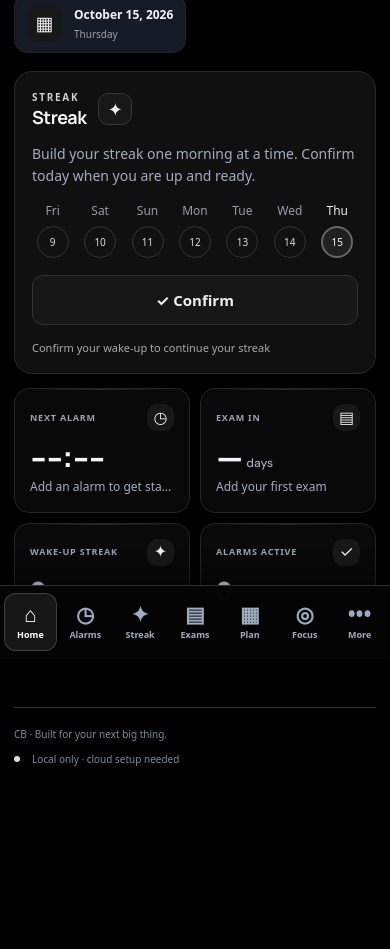
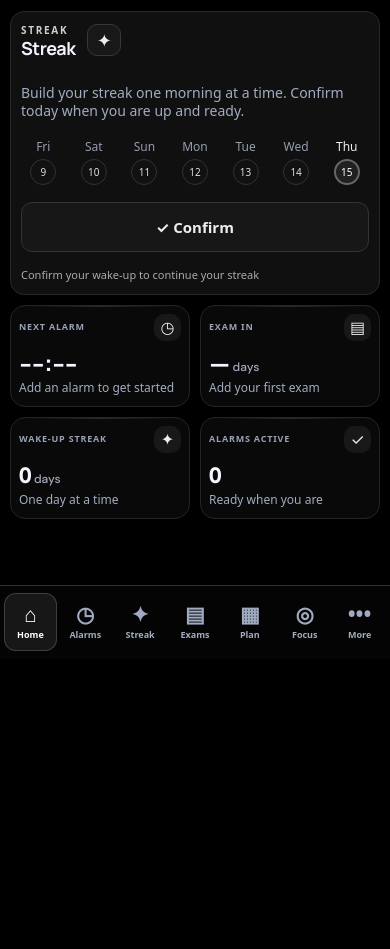
Before and after one commit to ishowdiscipline7-ui/cb-alarm-app, a website: page index.html in a window 390 px wide. Shown: the part 185-1134 px from the top of the page. After the commit the page ends 844 px from the top, so only its background shows below. Drawn offline with Linux system fonts and the light colour scheme.

Commit message:
Disable mobile page scrolling and compact CB screens

```diff
--- a/styles.css
+++ b/styles.css
@@ -693,3 +693,78 @@ html, body { max-width: 100%; overflow-x: clip; }
   .dashboard-streak-panel .week-day span { width: 28px; height: 28px; }
   .primary-button, .secondary-button, .text-button, .mini-action { min-height: 42px; }
 }
+
+
+/* CB mobile: prevent page scrolling and fit each navigation screen to the viewport. */
+@media (max-width: 900px) {
+  html, body {
+    height: 100%;
+    height: 100dvh;
+    overflow: hidden !important;
+    overscroll-behavior: none;
+  }
+  .app-shell {
+    height: 100dvh !important;
+    min-height: 0 !important;
+    overflow: hidden !important;
+  }
+  .main-content {
+    height: calc(100dvh - 62px) !important;
+    max-height: calc(100dvh - 62px) !important;
+    overflow: hidden !important;
+    padding-bottom: 74px !important;
+    box-sizing: border-box !important;
+  }
+  .app-view {
+    height: calc(100dvh - 145px) !important;
+    max-height: calc(100dvh - 145px) !important;
+    min-height: 0 !important;
+    overflow: hidden !important;
+    padding-bottom: 0 !important;
+    box-sizing: border-box !important;
+  }
+  .app-view.active {
+    display: flex !important;
+    flex-direction: column !important;
+    gap: 10px !important;
+  }
+  .app-view > * {
+    flex-shrink: 1;
+    min-height: 0;
+  }
+  .app-view .panel,
+  .app-view .stat-card {
+    padding: 12px !important;
+    margin-bottom: 0 !important;
+  }
+  .app-view .panel-heading { margin-bottom: 8px !important; }
+  .app-view h1, .app-view h2, .app-view h3 { line-height: 1.12 !important; }
+  .app-view p, .app-view .panel-description, .app-view .subtitle {
+    line-height: 1.25 !important;
+    margin-top: 4px !important;
+    margin-bottom: 4px !important;
+  }
+  .app-view .dashboard-streak-panel .week-day span {
+    width: 26px !important;
+    height: 26px !important;
+    margin-top: 3px !important;
+  }
+  .mobile-bottom-nav { flex-shrink: 0 !important; }
+  .modal[open] { max-height: calc(100dvh - 24px) !important; overflow-y: auto !important; }
+}
+@media (max-width: 620px) {
+  .main-content { padding-left: 10px !important; padding-right: 10px !important; }
+  .app-view { gap: 7px !important; }
+  .app-view .welcome-row { padding: 8px 0 !important; }
+  .app-view .welcome-row h1 { font-size: 23px !important; }
+  .app-view .stat-card { padding: 8px !important; }
+  .app-view .stat-value { font-size: 21px !important; }
+  .app-view .panel { padding: 10px !important; border-radius: 14px !important; }
+  .app-view .panel-heading h2 { font-size: 18px !important; }
+  .app-view .primary-button, .app-view .secondary-button,
+  .app-view .text-button, .app-view .mini-action {
+    min-height: 36px !important;
+    padding-top: 7px !important;
+    padding-bottom: 7px !important;
+  }
+}
```
